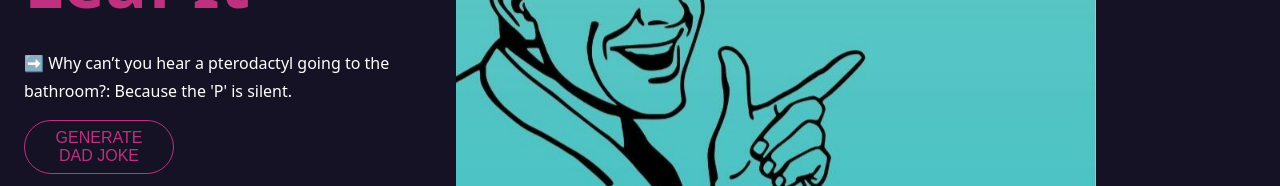
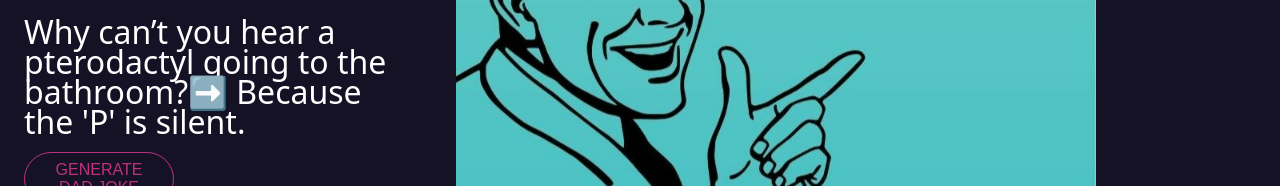
Before and after one commit to Jecor27/The-Document-Object-Model-SBA, a plain HTML site: page index2.html in a window 1280 px wide. Both pictures are taken after a click on the button "GENERATE DAD JOKE". Shown: the part 482-668 px from the top of the page. Drawn offline with Linux system fonts and the light colour scheme.

Commit message:
more changes

```diff
--- a/index.css
+++ b/index.css
@@ -86,7 +86,8 @@
 }
 
 p {
-    line-height: 28px;
+    font-size: 200%;
+    line-height: 30px;
     transform: translateY(300px);
     animation: slideUp .8s ease-in-out forwards .8s;
 }
--- a/index2.js
+++ b/index2.js
@@ -1,8 +1,8 @@
 //alert("WELCOME!");
-const jokes = ["Why don’t eggs tell jokes?:  Because they might crack up.", "What does a lemon say when it answers the phone?: Yellow!", "Why couldn’t the leopard play hide and seek?: Because he was always spotted", "What do you call fake spaghetti?: An impasta!", "Why did the coffee file a police report?: It got mugged.", "What did the horse say after it tripped?: Help! I’ve fallen and I can’t giddyup!", "Why can’t you hear a pterodactyl going to the bathroom?: Because the 'P' is silent.", "What do you call an angry carrot?: A steamed veggie.", "Where do polar bears keep their money?: In a snowbank.", "What would bears be without bees?: Ears!", "What do you call a pile of cats?: A meow-ntain.", "Why do cows wear bells?: Because their horns don’t work.",
-    "Why did the bicycle fall over?:  Because it was two tired.", "What did the triangle say to the circle?:  You’re pointless.", "What do lawyers wear to court?: Lawsuits.", "What do elves learn in school?:  The elf-abet.", "What did one toilet say to another?: You look flushed.", "What lights up a soccer stadium?: A soccer match.", "What does corn say when it gets a compliment?: Aw, shucks!", "What’s red and bad for your teeth?: A brick.", "What do sprinters eat before they race?: Nothing. They fast.", "Why was the fish’s grades bad?: They were below sea level.",
-    "What’s Forrest Gump’s password?:  1forrest1.", "What do you call a fish without an eye?:  Fsh.....", "Why shouldn't you use a broken pencil?: Because it's pointless.", "What do you call a pig that practices karate?:  A pork chop.",
-    "I’ve been hearing news about this big boolean.: Huge if true.", "What diet did the ghost developer go on?: Boolean", "Why was the developer unhappy at their job?: They wanted arrays.", "Why was the function sad after a successful first call?: It didn’t get a callback."
+const jokes = ["Why don’t eggs tell jokes?➡️  Because they might crack up.", "What does a lemon say when it answers the phone?➡️ Yellow!", "Why couldn’t the leopard play hide and seek?➡️ Because he was always spotted", "What do you call fake spaghetti?➡️ An impasta!", "Why did the coffee file a police report?➡️ It got mugged.", "What did the horse say after it tripped?➡️ Help! I’ve fallen and I can’t giddyup!", "Why can’t you hear a pterodactyl going to the bathroom?➡️ Because the 'P' is silent.", "What do you call an angry carrot?➡️ A steamed veggie.", "Where do polar bears keep their money?➡️ In a snowbank.", "What would bears be without bees?➡️ Ears!", "What do you call a pile of cats?➡️ A meow-ntain.", "Why do cows wear bells?➡️ Because their horns don’t work.",
+    "Why did the bicycle fall over?➡️  Because it was two tired.", "What did the triangle say to the circle?➡️  You’re pointless.", "What do lawyers wear to court?➡️ Lawsuits.", "What do elves learn in school?➡️ The elf-abet.", "What did one toilet say to another?➡️ You look flushed.", "What lights up a soccer stadium?➡️ A soccer match.", "What does corn say when it gets a compliment?➡️ Aw, shucks!", "What’s red and bad for your teeth?➡️ A brick.", "What do sprinters eat before they race?➡️ Nothing. They fast.", "Why was the fish’s grades bad?➡️ They were below sea level.",
+    "What’s Forrest Gump’s password?➡️  1forrest1.", "What do you call a fish without an eye?➡️  Fsh.....", "Why shouldn't you use a broken pencil?➡️ Because it's pointless.", "What do you call a pig that practices karate?➡️  A pork chop.",
+    "I’ve been hearing news about this big boolean.➡️ Huge if true.", "What diet did the ghost developer go on?➡️ Boolean", "Why was the developer unhappy at their job?➡️ They wanted arrays.", "Why was the function sad after a successful first call?➡️ It didn’t get a callback."
 ];
 // console.log(jokes.length) = 26
 
@@ -52,7 +52,7 @@ function generateRandomWord() {
 
     const randomWord = jokes[randomIndex];
 
-    para.textContent = ` ➡️ ${ randomWord }`;
+    para.textContent = `${ randomWord }`;
 
 }//the idea was to generate a random word as it pulls from the created array
 generateButton.addEventListener("click", generateRandomWord);
```
